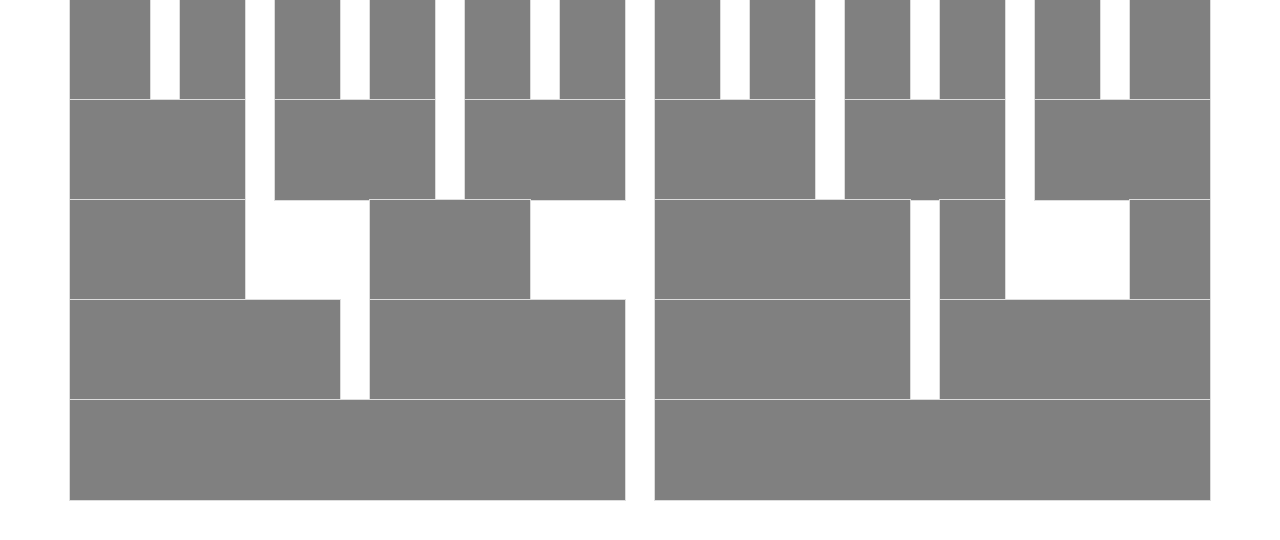
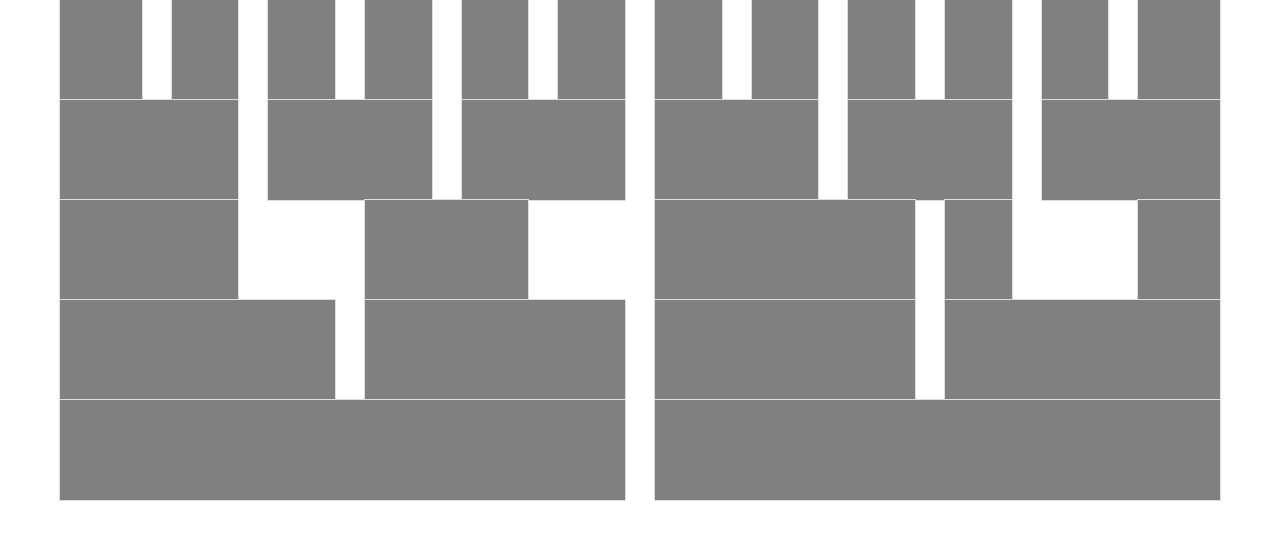
Before and after one commit to arounda/scss-kit, a website built with webpack: page index.html in a window 1280 px wide. Built offline with nearby package versions, Linux system fonts and the light colour scheme.

Commit message:
fix grid row width

```diff
--- a/arounda-scss-kit/index.scss
+++ b/arounda-scss-kit/index.scss
@@ -6,7 +6,7 @@
   @include container();
 }
 
-.row {
+.grid-row {
   @include row();
 }
 
--- a/arounda-scss-kit/mixins.scss
+++ b/arounda-scss-kit/mixins.scss
@@ -7,7 +7,7 @@
 
 @mixin container ($width: $content-width-HD, $gutter: $container-gutter-desktop) {
   margin: 0 auto;
-  max-width: $content-width-HD + $container-gutter-desktop*2;
+  max-width: $content-width-HD;
   padding-left: $container-gutter-desktop;
   padding-right: $container-gutter-desktop;
 
--- a/arounda-scss-kit/variables.scss
+++ b/arounda-scss-kit/variables.scss
@@ -4,7 +4,7 @@ $grid-column-count: 12;
 $grid-baseline: 13px;
 
 //container
-$container-gutter-desktop: 70px;
+$container-gutter-desktop: 60px;
 $container-gutter-tablet: 50px;
 $container-gutter-mobile: $grid-gutter;
 
--- a/index.html
+++ b/index.html
@@ -7,7 +7,7 @@
 </head>
 <body>
 <div class="container">
-    <div class="row">
+    <div class="grid-row">
         <div class="col-hd-1">
             <div class="ex-block"></div>
         </div>
@@ -45,7 +45,7 @@
             <div class="ex-block"></div>
         </div>
     </div>
-    <div class="row">
+    <div class="grid-row">
         <div class="col-hd-2">
             <div class="ex-block"></div>
         </div>
@@ -65,7 +65,7 @@
             <div class="ex-block"></div>
         </div>
     </div>
-    <div class="row">
+    <div class="grid-row">
         <div class="col-hd-2">
             <div class="ex-block"></div>
         </div>
@@ -82,7 +82,7 @@
             <div class="ex-block"></div>
         </div>
     </div>
-    <div class="row">
+    <div class="grid-row">
         <div class="col-hd-3">
             <div class="ex-block"></div>
         </div>
@@ -96,7 +96,7 @@
             <div class="ex-block"></div>
         </div>
     </div>
-    <div class="row">
+    <div class="grid-row">
         <div class="col-hd-6">
             <div class="ex-block"></div>
         </div>
```
Also changed, not shown: bundle.js, styles.css.
